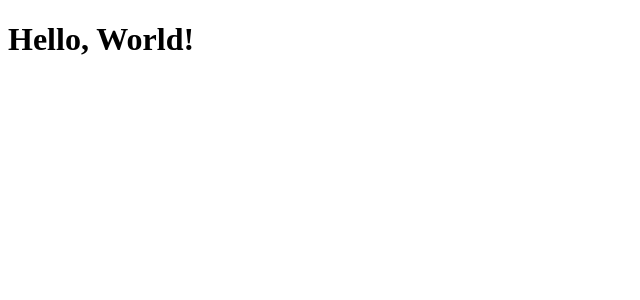
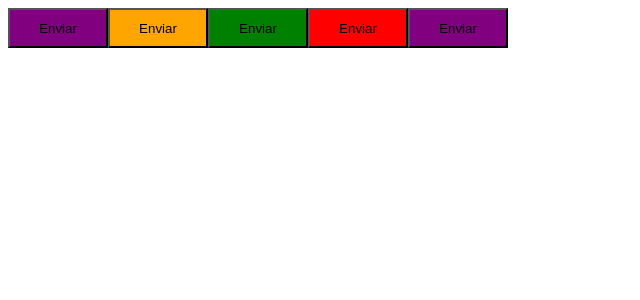
Before and after one commit to victorbadaro/ignite-timer, a React (Vite) app: page / in a window 1280 px wide. Shown: the top 300 px of the page, without its empty margins (0-640 px from the left). Built offline with nearby package versions, Linux system fonts and the light colour scheme.

Commit message:
feat: add button component

```diff
--- a/src/App.tsx
+++ b/src/App.tsx
@@ -1,3 +1,13 @@
+import { Button } from './components/Button';
+
 export function App() {
-	return <h1>Hello, World!</h1>;
+	return (
+		<>
+			<Button variant="primary" />
+			<Button variant="secondary" />
+			<Button variant="success" />
+			<Button variant="danger" />
+			<Button />
+		</>
+	);
 }
--- /dev/null
+++ b/src/components/Button.styles.ts
@@ -0,0 +1,29 @@
+import styled, { css } from 'styled-components';
+
+export type ButtonVariant = 'primary' | 'secondary' | 'danger' | 'success';
+
+interface ButtonContainerProps {
+	variant: ButtonVariant;
+}
+
+const buttonVariants = {
+	primary: 'purple',
+	secondary: 'orange',
+	danger: 'red',
+	success: 'green'
+};
+
+export const ButtonContainer = styled.button<ButtonContainerProps>`
+	width: 100px;
+	height: 40px;
+
+	${props => {
+		return css`
+			background-color: ${buttonVariants[props.variant]}
+		`;
+	}}
+
+	// or...
+
+	/* background-color: ${({ variant }) => buttonVariants[variant]}; */
+`;
--- /dev/null
+++ b/src/components/Button.tsx
@@ -0,0 +1,9 @@
+import { ButtonContainer, ButtonVariant } from './Button.styles';
+
+interface ButtonProps {
+	variant?: ButtonVariant;
+}
+
+export function Button({ variant = 'primary' }: ButtonProps) {
+	return <ButtonContainer variant={variant}>Enviar</ButtonContainer>;
+}
```
